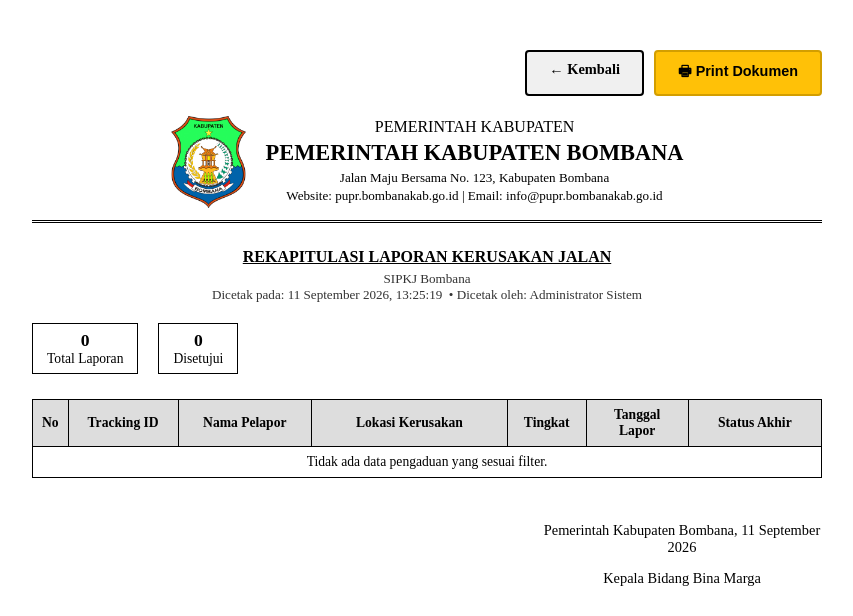
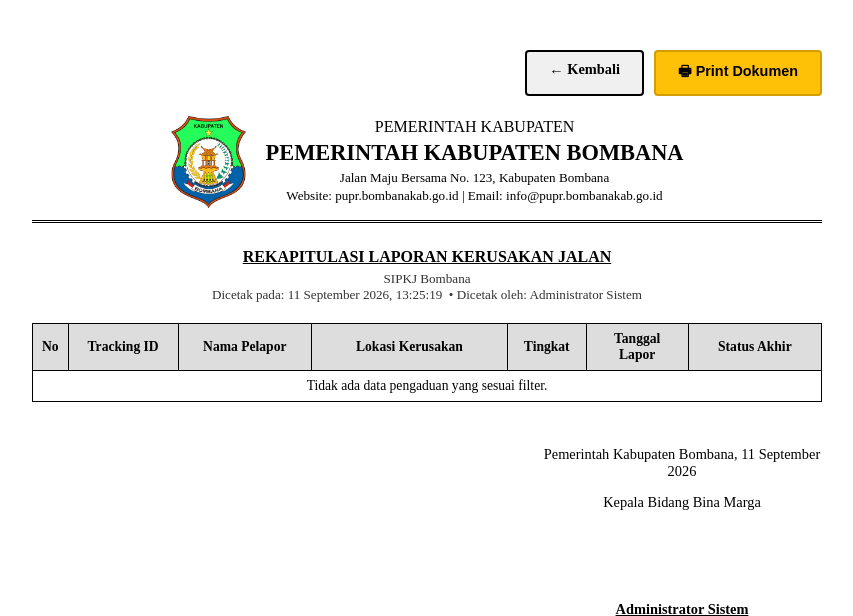
Before and after one commit to anca1905/Layanan-Aspirasi-dan-Pengaduan-Online-Rakyat, a PHP site: page /kabid/print.php in a window 1280 px wide. Shown: the top 616 px of the page, without its empty margins (213-1066 px from the left). Run offline with PHP 8.4, Linux system fonts and the light colour scheme; a user stored in the database is signed in; data comes from the database, SQL or seed files in the repository; tables that the repository leaves empty hold one stand-in row (values such as "Sample post").

Commit message:
Refactor report filtering logic to support dynamic status conditions and improve UI layout

```diff
--- a/kabid/print.php
+++ b/kabid/print.php
@@ -215,16 +215,6 @@ if (!empty($_GET['cari']))   $filter_label .= ' | Pencarian: ' . htmlspecialchar
         &nbsp;&bull;&nbsp;Dicetak oleh: <?php echo htmlspecialchars($kabid_name); ?>
     </div>
 
-    <!-- RINGKASAN -->
-    <?php
-    $summary_total = count($reports);
-    $summary_disetujui  = count(array_filter($reports, fn($r) => strtolower($r['status']) === 'disetujui'));
-    ?>
-    <div class="summary-box">
-        <div class="summary-item"><strong><?php echo $summary_total; ?></strong>Total Laporan</div>
-        <div class="summary-item"><strong><?php echo $summary_disetujui; ?></strong>Disetujui</div>
-    </div>
-
     <!-- TABEL DATA -->
     <table>
         <thead>
```
Also changed, not shown: kabid/reports.php (+9 -3 lines).
